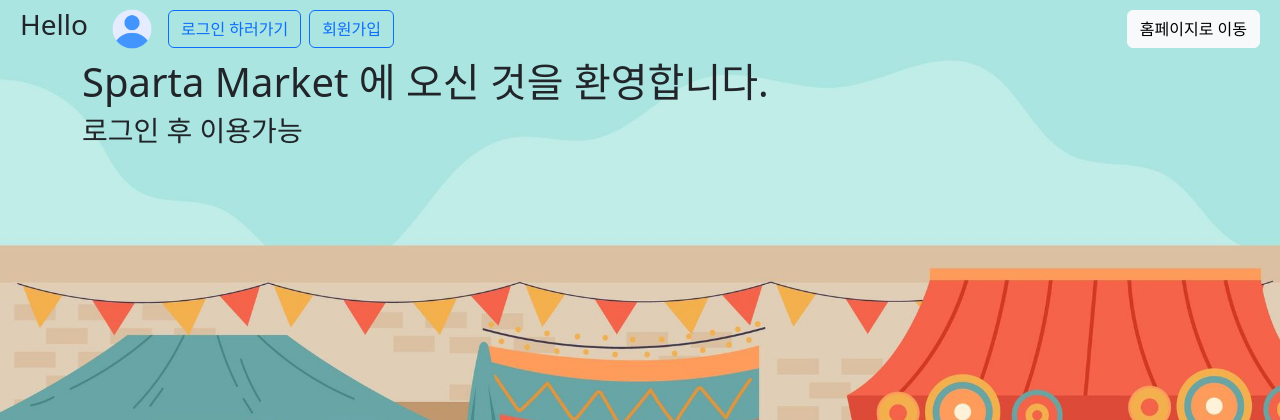
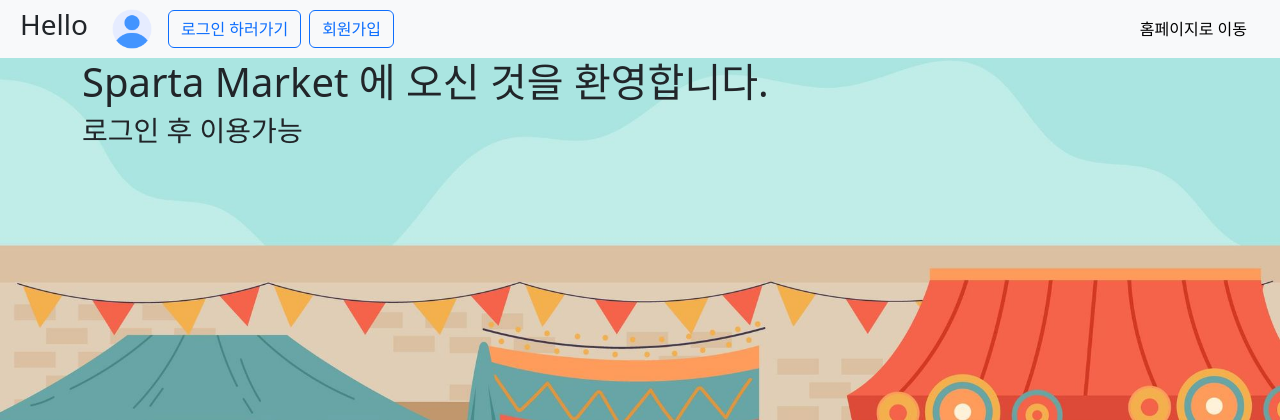
Before and after one commit to jyk3311/spartamarket, a Django app: page / in a window 1280 px wide. Shown: the top 420 px of the page. Run offline with Django 4.2, Linux system fonts and the light colour scheme; some libraries are stand-ins or nearby versions.

Commit message:
navbar  색상 변경

```diff
--- a/templates/base.html
+++ b/templates/base.html
@@ -21,7 +21,7 @@
 </head>
 
 <body>
-    <div class="navbar d-flex align-items-center justify-content-between" style="background-color: #AAE5E1;">   <!-- 양쪽 끝으로 정렬 -->
+    <div class="navbar d-flex align-items-center justify-content-between" style="background-color: #F8F9FA;">   <!-- 양쪽 끝으로 정렬 -->
         <div class="d-flex align-items-center" style="margin-left: 20px;">   <!-- 수직 가운데 정렬/ 왼쪽 여백 생성 -->
             <!-- margin-right클래스로 사이 간격 4로 설정 -->
             <h3 class="me-4"> Hello {{request.user.username}}</h3>
```
